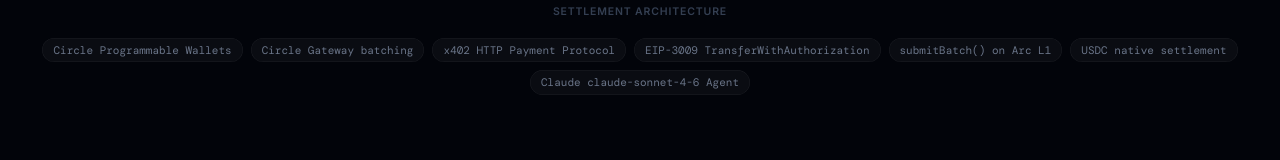
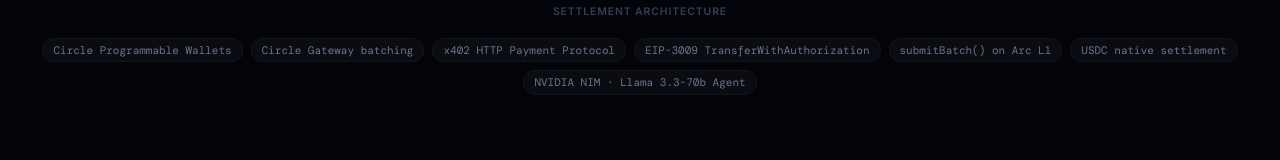
Before and after one commit to mimisco-git/receipt, a Next.js app: page / in a window 1280 px wide. Shown: the part 2626-2786 px from the top of the page. Built offline with nearby package versions, Linux system fonts and the light colour scheme; a web font is replaced by a local one.

Commit message:
fix: correct agent label to NVIDIA NIM

```diff
--- a/src/app/page.tsx
+++ b/src/app/page.tsx
@@ -211,7 +211,7 @@
             "EIP-3009 TransferWithAuthorization",
             "submitBatch() on Arc L1",
             "USDC native settlement",
-            "Claude claude-sonnet-4-6 Agent",
+            "NVIDIA NIM · Llama 3.3-70b Agent",
           ].map(t => (
             <span key={t} className="font-mono" style={{
               padding: "4px 11px", borderRadius: 999, fontSize: 11,
```
